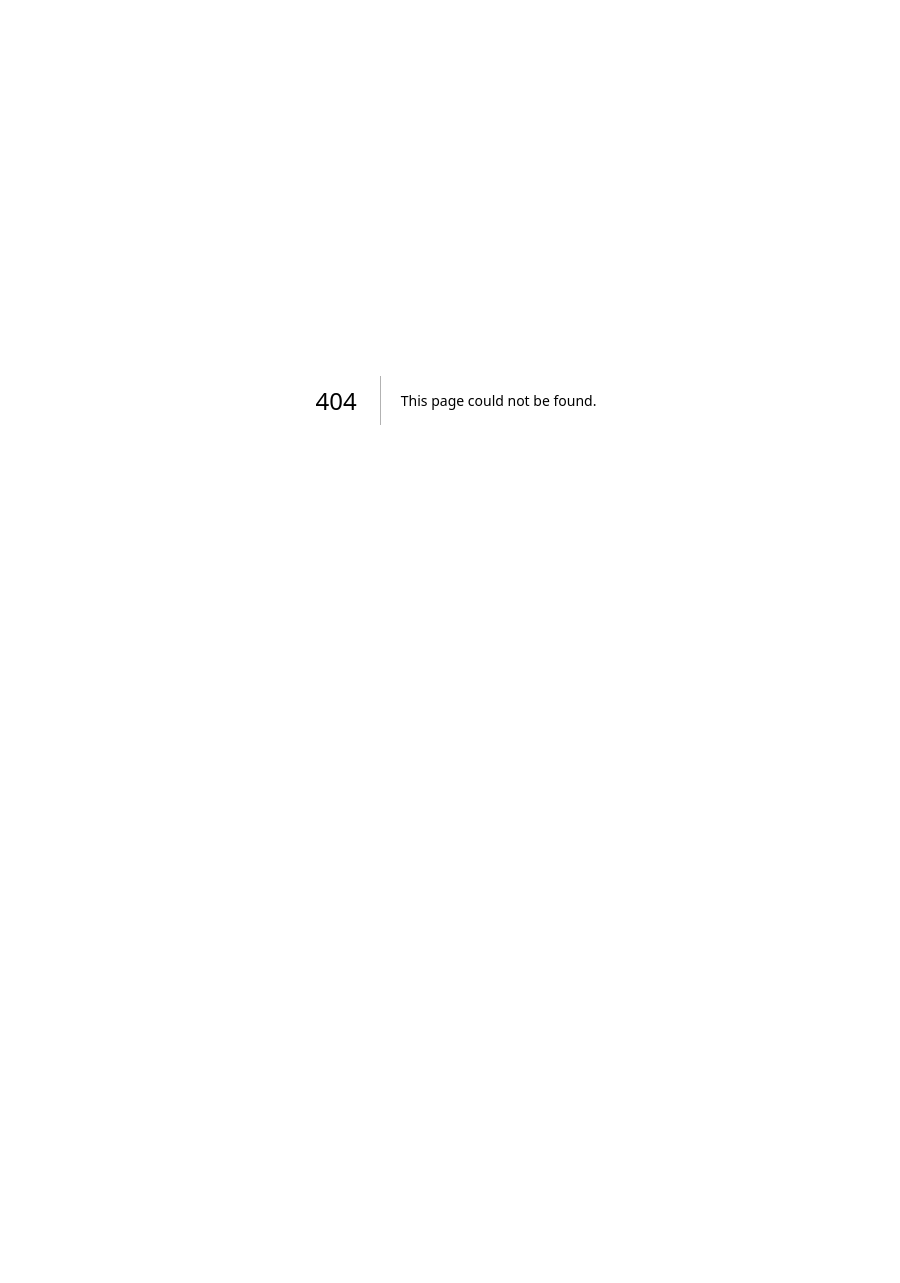
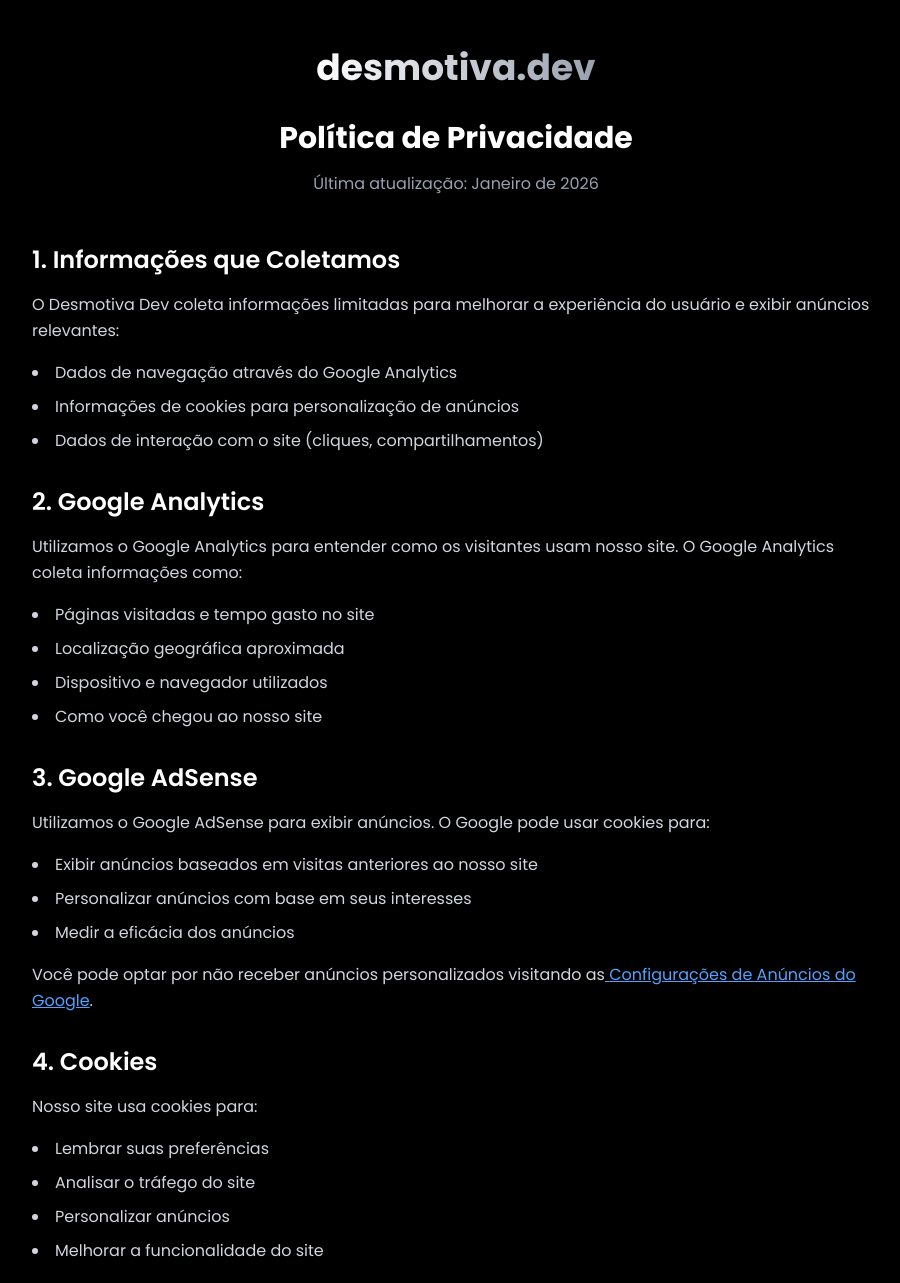
Before and after one commit to LukasdeSouza/desmotiva.tech, a Next.js app: page /privacy in a window 1280 px wide. Before the commit this address had no page. Shown: the top 1283 px of the page, without its empty margins (184-1084 px from the left). Before the commit the page ends 800 px from the top, so only its background shows below. Built offline with nearby package versions, Linux system fonts and the light colour scheme.

Commit message:
feat: adding adsense to be approved and tested

```diff
--- /dev/null
+++ b/app/components/AdSense.tsx
@@ -0,0 +1,48 @@
+'use client';
+
+import { useEffect } from 'react';
+
+interface AdSenseProps {
+  adSlot: string;
+  adFormat?: string;
+  fullWidthResponsive?: boolean;
+  style?: React.CSSProperties;
+  className?: string;
+}
+
+declare global {
+  interface Window {
+    adsbygoogle: any[];
+  }
+}
+
+export default function AdSense({
+  adSlot,
+  adFormat = 'auto',
+  fullWidthResponsive = true,
+  style = { display: 'block' },
+  className = ''
+}: AdSenseProps) {
+  useEffect(() => {
+    try {
+      if (typeof window !== 'undefined') {
+        (window.adsbygoogle = window.adsbygoogle || []).push({});
+      }
+    } catch (error) {
+      console.error('AdSense error:', error);
+    }
+  }, []);
+
+  return (
+    <div className={`adsense-container ${className}`}>
+      <ins
+        className="adsbygoogle"
+        style={style}
+        data-ad-client="ca-pub-2481190522332368" // Seu Publisher ID real
+        data-ad-slot={adSlot}
+        data-ad-format={adFormat}
+        data-full-width-responsive={fullWidthResponsive.toString()}
+      />
+    </div>
+  );
+}
--- a/app/layout.tsx
+++ b/app/layout.tsx
@@ -90,6 +90,23 @@
   return (
     <html lang="pt-br">
       <GoogleAnalytics gaId="G-TVJ6B98YGD" />
+      {/* Google AdSense */}
+      <script
+        async
+        src="https://pagead2.googlesyndication.com/pagead/js/adsbygoogle.js?client=ca-pub-2481190522332368"
+        crossOrigin="anonymous"
+      />
+      {/* Auto Ads */}
+      <script
+        dangerouslySetInnerHTML={{
+          __html: `
+            (adsbygoogle = window.adsbygoogle || []).push({
+              google_ad_client: "ca-pub-2481190522332368",
+              enable_page_level_ads: true
+            });
+          `
+        }}
+      />
       <body
         className={`${poppins.variable} antialiased`}
       >
--- a/app/page.tsx
+++ b/app/page.tsx
@@ -4,6 +4,7 @@
 import { phrases } from './utils/mocks';
 import { sendGAEvent } from '@next/third-parties/google';
 import Image from 'next/image';
+import AdSense from './components/AdSense';
 
 export default function Home() {
   const [currentPhrase, setCurrentPhrase] = useState<string>('');
@@ -113,7 +114,7 @@
           <header className="text-center mb-16">
             <div className="mb-6">
               <Image
-                src="/logo-rosto-desmotiva.dev.png"
+                src="/logo.png"
                 alt="Desmotiva Dev - Humor para desenvolvedores e programadores"
                 width={200}
                 height={200}
@@ -121,13 +122,12 @@
                 priority
               />
             </div>
-            <h1 className="text-6xl font-bold -mt-6 mb-4 bg-gradient-to-r from-white to-gray-400 bg-clip-text text-transparent">
+            <h1 className="text-6xl font-bold mb-4 bg-gradient-to-r from-white to-gray-400 bg-clip-text text-transparent">
               desmotiva.dev
             </h1>
-            <p className="text-lg text-gray-400 max-w-2xl font-light -mt-5 mb-2">
-              sua dose diária de desmotivação, <i>antes da daily</i>.
+            <p className="text-xl text-gray-400 max-w-2xl">
+              sua dose diária de desmotivação, antes da daily.
             </p>
-            <small className='px-2 py-1 font-light bg-slate-800 rounded-lg'>100+ frases atualmente, and counting</small>
           </header>
 
           {/* Main Content */}
@@ -135,11 +135,20 @@
             {/* Button */}
             <button
               onClick={getRandomPhrase}
-              className="px-8 py-2 bg-white text-black rounded-lg hover:bg-gray-200 transition-all duration-200 transform hover:scale-105 text-lg"
+              className="px-8 py-4 bg-white text-black font-semibold rounded-lg hover:bg-gray-200 transition-all duration-200 transform hover:scale-105 text-lg"
               aria-label="Gerar frase desmotivacional aleatória para desenvolvedores"
             >
-              Pegue aqui seu desmotivacional, brow
+              Pegue aqui seu desmotivacional
             </button>
+
+            {/* Anúncio Lateral (Desktop) */}
+            <div className="hidden xl:block fixed right-4 top-1/2 transform -translate-y-1/2 z-10">
+              <AdSense
+                adSlot="auto"
+                adFormat="rectangle"
+                style={{ display: 'block', width: '300px', height: '250px' }}
+              />
+            </div>
 
             {/* Phrase Display */}
             {isVisible && (
@@ -174,7 +183,7 @@
                     <svg className="w-4 h-4" fill="currentColor" viewBox="0 0 24 24" aria-hidden="true">
                       <path d="M17.472 14.382c-.297-.149-1.758-.867-2.03-.967-.273-.099-.471-.148-.67.15-.197.297-.767.966-.94 1.164-.173.199-.347.223-.644.075-.297-.15-1.255-.463-2.39-1.475-.883-.788-1.48-1.761-1.653-2.059-.173-.297-.018-.458.13-.606.134-.133.298-.347.446-.52.149-.174.198-.298.298-.497.099-.198.05-.371-.025-.52-.075-.149-.669-1.612-.916-2.207-.242-.579-.487-.5-.669-.51-.173-.008-.371-.01-.57-.01-.198 0-.52.074-.792.372-.272.297-1.04 1.016-1.04 2.479 0 1.462 1.065 2.875 1.213 3.074.149.198 2.096 3.2 5.077 4.487.709.306 1.262.489 1.694.625.712.227 1.36.195 1.871.118.571-.085 1.758-.719 2.006-1.413.248-.694.248-1.289.173-1.413-.074-.124-.272-.198-.57-.347m-5.421 7.403h-.004a9.87 9.87 0 01-5.031-1.378l-.361-.214-3.741.982.998-3.648-.235-.374a9.86 9.86 0 01-1.51-5.26c.001-5.45 4.436-9.884 9.888-9.884 2.64 0 5.122 1.03 6.988 2.898a9.825 9.825 0 012.893 6.994c-.003 5.45-4.437 9.884-9.885 9.884m8.413-18.297A11.815 11.815 0 0012.05 0C5.495 0 .16 5.335.157 11.892c0 2.096.547 4.142 1.588 5.945L.057 24l6.305-1.654a11.882 11.882 0 005.683 1.448h.005c6.554 0 11.89-5.335 11.893-11.893A11.821 11.821 0 0020.885 3.488"/>
                     </svg>
-                    {/* WhatsApp */}
+                    WhatsApp
                   </button>
 
                   <button
@@ -185,18 +194,40 @@
                     <svg className="w-4 h-4" fill="currentColor" viewBox="0 0 24 24" aria-hidden="true">
                       <path d="M23.953 4.57a10 10 0 01-2.825.775 4.958 4.958 0 002.163-2.723c-.951.555-2.005.959-3.127 1.184a4.92 4.92 0 00-8.384 4.482C7.69 8.095 4.067 6.13 1.64 3.162a4.822 4.822 0 00-.666 2.475c0 1.71.87 3.213 2.188 4.096a4.904 4.904 0 01-2.228-.616v.06a4.923 4.923 0 003.946 4.827 4.996 4.996 0 01-2.212.085 4.936 4.936 0 004.604 3.417 9.867 9.867 0 01-6.102 2.105c-.39 0-.779-.023-1.17-.067a13.995 13.995 0 007.557 2.209c9.053 0 13.998-7.496 13.998-13.985 0-.21 0-.42-.015-.63A9.935 9.935 0 0024 4.59z"/>
                     </svg>
-                    {/* Twitter */}
+                    Twitter
                   </button>
+                </div>
+
+                {/* Anúncio após a frase */}
+                <div className="mt-8 pt-6 border-t border-gray-800">
+                  <AdSense
+                    adSlot="auto"
+                    adFormat="rectangle"
+                    className="mx-auto"
+                    style={{ display: 'block', textAlign: 'center', maxWidth: '336px' }}
+                  />
                 </div>
               </article>
             )}
+
+            {/* Anúncio Banner no Footer */}
+            <div className="w-full max-w-4xl mt-12 mb-8">
+              <AdSense
+                adSlot="auto"
+                adFormat="auto"
+                style={{ display: 'block', textAlign: 'center' }}
+              />
+            </div>
           </section>
 
           {/* Footer */}
-          <footer className="absolute bottom-8 text-center">
-            <nav className="mb-4">
+          <footer className="text-center">
+            <nav className="mb-4 space-x-4">
               <a href="/faq" className="text-gray-400 hover:text-gray-300 transition-colors text-sm underline">
                 FAQ
+              </a>
+              <a href="/privacy" className="text-gray-400 hover:text-gray-300 transition-colors text-sm underline">
+                Privacidade
               </a>
             </nav>
             <p className="text-gray-500 text-sm">
--- /dev/null
+++ b/app/privacy/page.tsx
@@ -0,0 +1,143 @@
+import { Metadata } from 'next';
+import Link from 'next/link';
+
+export const metadata: Metadata = {
+  title: 'Política de Privacidade - Desmotiva Dev',
+  description: 'Política de privacidade do Desmotiva Dev, incluindo informações sobre cookies, Google Analytics e Google AdSense.',
+};
+
+export default function Privacy() {
+  return (
+    <div className="min-h-screen bg-black text-white font-sans">
+      <main className="max-w-4xl mx-auto px-6 py-12">
+        <header className="text-center mb-12">
+          <Link href="/" className="text-4xl font-bold mb-4 bg-gradient-to-r from-white to-gray-400 bg-clip-text text-transparent hover:opacity-80 transition-opacity">
+            desmotiva.dev
+          </Link>
+          <h1 className="text-3xl font-bold mt-8 mb-4">Política de Privacidade</h1>
+          <p className="text-gray-400">Última atualização: Janeiro de 2026</p>
+        </header>
+
+        <div className="space-y-8 text-gray-300 leading-relaxed">
+          <section>
+            <h2 className="text-2xl font-semibold text-white mb-4">1. Informações que Coletamos</h2>
+            <p>
+              O Desmotiva Dev coleta informações limitadas para melhorar a experiência do usuário e exibir anúncios relevantes:
+            </p>
+            <ul className="list-disc list-inside mt-4 space-y-2">
+              <li>Dados de navegação através do Google Analytics</li>
+              <li>Informações de cookies para personalização de anúncios</li>
+              <li>Dados de interação com o site (cliques, compartilhamentos)</li>
+            </ul>
+          </section>
+
+          <section>
+            <h2 className="text-2xl font-semibold text-white mb-4">2. Google Analytics</h2>
+            <p>
+              Utilizamos o Google Analytics para entender como os visitantes usam nosso site.
+              O Google Analytics coleta informações como:
+            </p>
+            <ul className="list-disc list-inside mt-4 space-y-2">
+              <li>Páginas visitadas e tempo gasto no site</li>
+              <li>Localização geográfica aproximada</li>
+              <li>Dispositivo e navegador utilizados</li>
+              <li>Como você chegou ao nosso site</li>
+            </ul>
+          </section>
+
+          <section>
+            <h2 className="text-2xl font-semibold text-white mb-4">3. Google AdSense</h2>
+            <p>
+              Utilizamos o Google AdSense para exibir anúncios. O Google pode usar cookies para:
+            </p>
+            <ul className="list-disc list-inside mt-4 space-y-2">
+              <li>Exibir anúncios baseados em visitas anteriores ao nosso site</li>
+              <li>Personalizar anúncios com base em seus interesses</li>
+              <li>Medir a eficácia dos anúncios</li>
+            </ul>
+            <p className="mt-4">
+              Você pode optar por não receber anúncios personalizados visitando as
+              <a href="https://www.google.com/settings/ads" className="text-blue-400 hover:text-blue-300 underline" target="_blank" rel="noopener noreferrer">
+                {" "}Configurações de Anúncios do Google
+              </a>.
+            </p>
+          </section>
+
+          <section>
+            <h2 className="text-2xl font-semibold text-white mb-4">4. Cookies</h2>
+            <p>
+              Nosso site usa cookies para:
+            </p>
+            <ul className="list-disc list-inside mt-4 space-y-2">
+              <li>Lembrar suas preferências</li>
+              <li>Analisar o tráfego do site</li>
+              <li>Personalizar anúncios</li>
+              <li>Melhorar a funcionalidade do site</li>
+            </ul>
+            <p className="mt-4">
+              Você pode desabilitar cookies nas configurações do seu navegador, mas isso pode afetar a funcionalidade do site.
+            </p>
+          </section>
+
+          <section>
+            <h2 className="text-2xl font-semibold text-white mb-4">5. Compartilhamento de Dados</h2>
+            <p>
+              Não vendemos, trocamos ou transferimos suas informações pessoais para terceiros, exceto:
+            </p>
+            <ul className="list-disc list-inside mt-4 space-y-2">
+              <li>Quando necessário para fornecer nossos serviços (Google Analytics, AdSense)</li>
+              <li>Quando exigido por lei</li>
+              <li>Para proteger nossos direitos ou segurança</li>
+            </ul>
+          </section>
+
+          <section>
+            <h2 className="text-2xl font-semibold text-white mb-4">6. Seus Direitos</h2>
+            <p>Você tem o direito de:</p>
+            <ul className="list-disc list-inside mt-4 space-y-2">
+              <li>Solicitar informações sobre dados coletados</li>
+              <li>Solicitar correção de dados incorretos</li>
+              <li>Solicitar exclusão de seus dados</li>
+              <li>Optar por não receber anúncios personalizados</li>
+            </ul>
+          </section>
+
+          <section>
+            <h2 className="text-2xl font-semibold text-white mb-4">7. Segurança</h2>
+            <p>
+              Implementamos medidas de segurança adequadas para proteger suas informações contra
+              acesso não autorizado, alteração, divulgação ou destruição.
+            </p>
+          </section>
+
+          <section>
+            <h2 className="text-2xl font-semibold text-white mb-4">8. Alterações nesta Política</h2>
+            <p>
+              Podemos atualizar esta política periodicamente. Recomendamos que você revise esta página
+              regularmente para se manter informado sobre como protegemos suas informações.
+            </p>
+          </section>
+
+          <section>
+            <h2 className="text-2xl font-semibold text-white mb-4">9. Contato</h2>
+            <p>
+              Se você tiver dúvidas sobre esta Política de Privacidade, entre em contato conosco através do
+              <a href="https://twitter.com/deveprogramar" className="text-blue-400 hover:text-blue-300 underline" target="_blank" rel="noopener noreferrer">
+                {" "}Twitter @deveprogramar
+              </a>.
+            </p>
+          </section>
+        </div>
+
+        <footer className="text-center mt-12">
+          <Link
+            href="/"
+            className="inline-block px-6 py-3 bg-white text-black font-semibold rounded-lg hover:bg-gray-200 transition-colors"
+          >
+            Voltar ao Início
+          </Link>
+        </footer>
+      </main>
+    </div>
+  );
+}
--- a/app/sitemap.ts
+++ b/app/sitemap.ts
@@ -14,5 +14,11 @@
       changeFrequency: 'weekly',
       priority: 0.8,
     },
+    {
+      url: 'https://desmotiva.dev/privacy',
+      lastModified: new Date(),
+      changeFrequency: 'monthly',
+      priority: 0.6,
+    },
   ]
 }
```
Also changed, not shown: 1 other file (tests, documents, lock files or other folders).
